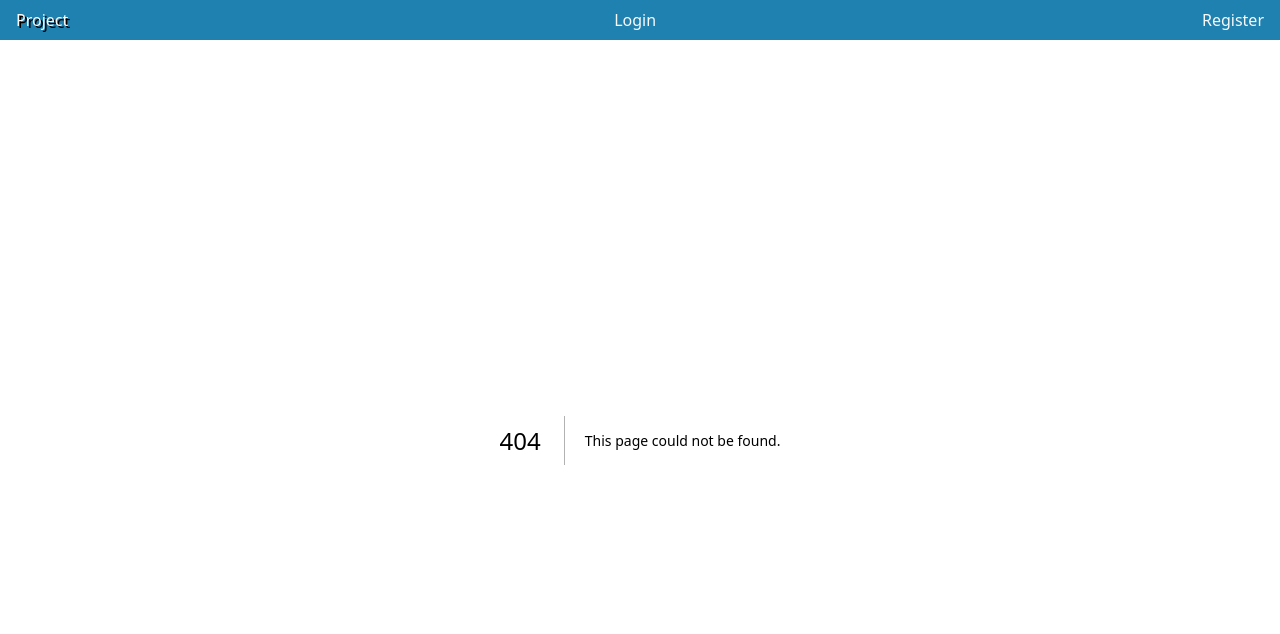
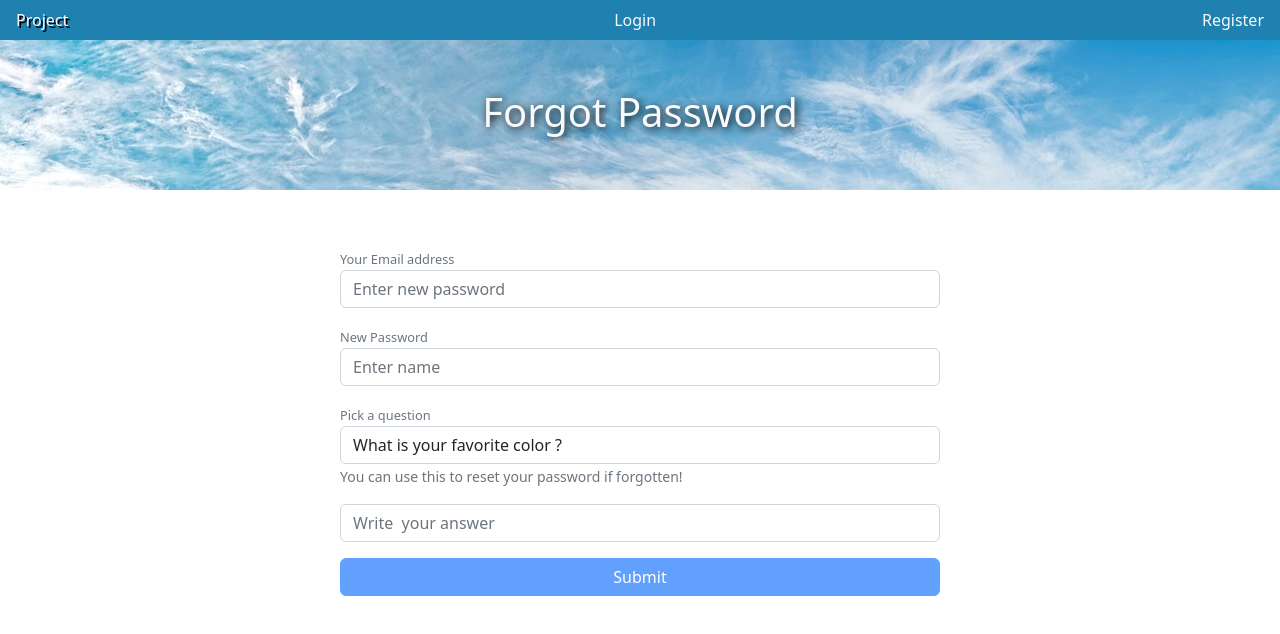
Before and after one commit to mithunpandiyan/MernSocialMediaApp, a Next.js app in the folder client/: page /forgot-password in a window 1280 px wide. Before the commit this address had no page. Shown: the top 634 px of the page. Built offline with nearby package versions, Linux system fonts and the light colour scheme.

Commit message:
forgotpassword

```diff
--- /dev/null
+++ b/client/components/forms/ForgotPasswordForm.js
@@ -0,0 +1,80 @@
+import { SyncOutlined } from "@ant-design/icons";
+import forgotPassword from "../../pages/forgot-password";
+
+const ForgotPasswordForm = ({
+  handleSubmit,
+  secret,
+  setSecret,
+  email,
+  setEmail,
+  newPassword,
+  loading,
+  setNewPassword,
+  page,
+}) => {
+  return (
+    <form onSubmit={handleSubmit}>
+      <div className="form-group  p-2">
+        <small>
+          <label className="text-muted"> Your Email address</label>
+        </small>
+        <input
+          value={email}
+          onChange={(event) => setEmail(event.target.value)}
+          type="text"
+          className="form-control"
+          placeholder="Enter new password"
+        />
+      </div>
+
+      <div className="form-group  p-2">
+        <small>
+          <label className="text-muted"> New Password</label>
+        </small>
+        <input
+          value={newPassword}
+          onChange={(event) => setNewPassword(event.target.value)}
+          type="text"
+          className="form-control"
+          placeholder="Enter name"
+        />
+      </div>
+
+        <>
+          <div className="form-group  p-2">
+            <small>
+              <label className="text-muted"> Pick a question</label>
+            </small>
+            <select className="form-control">
+              <option> What is your favorite color ?</option>
+              <option> What is your birth place name ?</option>
+              <option> What is your first pet name ?</option>
+            </select>
+            <small className="form-text text-muted">
+              You can use this to reset your password if forgotten!
+            </small>
+          </div>
+
+          <div className="form-group  p-2">
+            <input
+              value={secret}
+              onChange={(event) => setSecret(event.target.value)}
+              type="text"
+              className="form-control"
+              placeholder="Write  your answer"
+            />
+          </div>
+        </>
+      <div className="form-group p-2">
+        <button
+          disabled={!email || !newPassword||!secret }
+          className="btn btn-primary col-12"
+        >
+          {loading ? <SyncOutlined /> : " Submit"}
+        </button>
+      </div>
+    </form>
+  );
+};
+
+export default ForgotPasswordForm;
--- /dev/null
+++ b/client/pages/forgot-password.js
@@ -0,0 +1,95 @@
+import { useState, useContext } from "react";
+import axios from "axios";
+import { toast } from "react-toastify";
+import Modal from "react-bootstrap/Modal";
+import Link from "next/link";
+import ForgotPasswordForm from "../components/forms/ForgotPasswordForm";
+import { UserContext } from "../context";
+import { useRouter } from "next/router";
+
+const forgotPassword = () => {
+  const [email, setEmail] = useState("");
+  const [newPassword, setNewPassword] = useState("");
+  const [secret, setSecret] = useState("");
+  const [ok, setOk] = useState(false);
+  const [loading, setLoading] = useState(false);
+
+  const [state, setState] = useContext(UserContext);
+  const router = useRouter();
+
+  const handleSubmit = async (event) => {
+    event.preventDefault();
+    console.log(email, newPassword, secret);
+    try {
+      setLoading(true);
+      const { data } = await axios.post(
+        `${process.env.NEXT_PUBLIC_API}/forgot-password`,
+        {
+          email,
+          newPassword,
+          secret,
+        }
+      );
+      console.log("forgot password data=>",data);
+    //   setEmail("");
+    //   setPassword("");
+    //   setSecret("");
+    //   setName("");
+    //   setOk(data.ok); // Toaster Success
+    //   setLoading(false);
+    } catch (error) {
+      toast.error(error.response.data);
+      setLoading(false);
+    }
+
+    if (state && state.token) router.push("/");
+  };
+
+  return (
+    <div className="container-fluid">
+      <div className="row py-5 bg-default-Image text-light">
+        <div className="col text-center">
+          <h1>Forgot Password</h1>
+        </div>
+      </div>
+
+      <div className="row py-5">
+        <div className="col-md-6 offset-md-3">
+          <ForgotPasswordForm
+            handleSubmit={handleSubmit}
+            email={email}
+            setEmail={setEmail}
+            newPassword={newPassword}
+            setNewPassword={setNewPassword}
+            secret={secret}
+            setSecret={setSecret}
+            loading={loading}
+          />
+        </div>
+      </div>
+      <div className="row">
+        <div className="col">
+          <Modal
+            title={"Congratulations..."}
+            size="sm"
+            show={ok}
+            onHide={() => setOk(false)}
+          >
+            <Modal.Header closeButton></Modal.Header>
+            <p className="text-center">
+              Congratulations! You can login with your new Password
+            </p>
+            <div className="text-center">
+              <Link href="/login">
+                Login
+                {/* <div className="btn btn-primary btn-sm">Login</div> */}
+              </Link>
+            </div>
+          </Modal>
+        </div>
+      </div>
+    </div>
+  );
+};
+
+export default forgotPassword;
```
Also changed, not shown: client/pages/login.js (+11 -6 lines), 2 other files (tests, documents, lock files or other folders).
